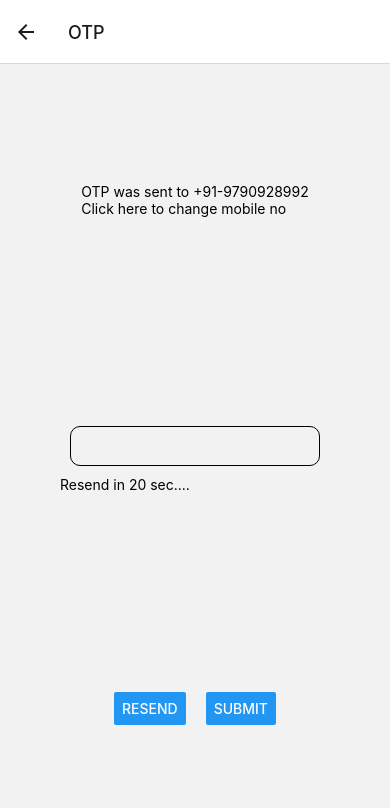
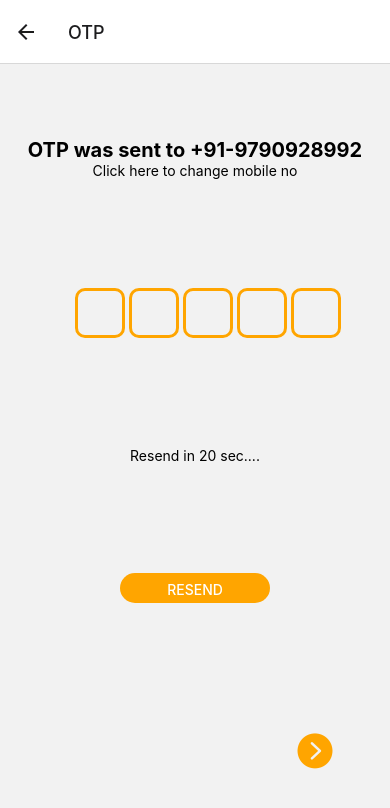
Before and after one commit to febinoAnand/emailtrackingReactNative, a React Native app: screen /OTP in a window 390 px wide. Shown: the top 808 px of the page. Built offline with nearby package versions, Linux system fonts and the light colour scheme.

Commit message:
Added UI design for signup an OTP page

```diff
--- a/screens/AuthScreens/otpauth.js
+++ b/screens/AuthScreens/otpauth.js
@@ -1,32 +1,67 @@
 import {View,Text,TextInput,Button,StyleSheet} from 'react-native'
-
+import { AntDesign } from '@expo/vector-icons';
+import React, { useRef } from 'react';
 
 export default function OTPAuth({navigation}){
+    const inputRefs = [...Array(5)].map(() => useRef(null));
+
+    const focusNextInput = (index) => {
+        if (index < inputRefs.length - 1) {
+        inputRefs[index + 1].current.focus();
+        }
+    };
+
+    const focusPreviousInput = (index) => {
+        if (index > 0) {
+        inputRefs[index - 1].current.focus();
+        }
+    };
+
+    const handleInputChange = (value, index) => {
+        if (value !== '') {
+        focusNextInput(index);
+        } else {
+        focusPreviousInput(index);
+        }
+    };
     return(
         <View style={style.container}>
         <View>
-            <Text>OTP was sent to +91-9790928992</Text>
-            <Text>Click here to change mobile no</Text>
+            <Text style={style.baseText}>OTP was sent to +91-9790928992</Text>
+            <Text style={style.innerText}>Click here to change mobile no</Text>
+        </View>
+        <View style={style.otpContainer}>
+        {[...Array(5)].map((_, index) => (
+          <TextInput
+            key={index} ref={inputRefs[index]}
+            style={style.otpInput} maxLength={1} keyboardType="numeric"
+            onChangeText={(value) => handleInputChange(value, index)}
+            onKeyPress={({ nativeEvent }) => {
+              if (nativeEvent.key === 'Backspace') {
+                focusPreviousInput(index);
+              }
+            }}
+          />
+        ))}
         </View>
         <View >
-            <TextInput style={style.textInput}/>
             <Text>Resend in 20 sec....</Text>
         </View>
-        <View style={style.buttonContainer}>
-            <View >
-                <Button title="Resend"
-                    onPress={()=>{
+        <View style={style.resendButton}>
+            <Button
+                title="Resend"
+                onPress={() => {
                     alert("Resend..OK");
                 }}
+                color="orange"
             />
         </View>
-            <View>
-                <Button title="Submit"
+        <View style={style.button}>
+            <AntDesign name="rightcircle" size={35} color="orange"
                 onPress={()=>{
                     navigation.navigate("Registration")
                 }}
             />
-            </View>
         </View>
         </View>
     )
@@ -38,7 +73,15 @@ const style = StyleSheet.create({
         alignItems:"center",
         justifyContent:"space-around",
         padding : 20
-    },textInput:{
+    },
+    baseText: {
+        fontWeight: 'bold',
+        fontSize:20,
+      },
+    innerText: {
+        textAlign:'center'
+    },
+    textInput:{
         borderWidth:1,
         borderColor:"black",
         height:40,
@@ -46,9 +89,36 @@ const style = StyleSheet.create({
         margin:10,
         borderRadius:10,
         padding:5
-    },buttonContainer:{
-        flexDirection:"row",
-        gap:20
+    },
+    otpContainer: {
+        flexDirection: 'row',
+        justifyContent: 'space-between',
+        width: '70%',
+    },
+    resendContainer: {
+        marginTop: 10,
+        height: 100,
+        width:150
+    },
+    resendButton: {
+        height: 30,
+        width: 150,
+        fontSize: 40,
+        borderRadius: 200,
+        overflow: 'hidden',
+    },
+    otpInput: {
+        borderWidth: 3,
+        borderColor: 'orange',
+        height: 50,
+        width: 50,
+        marginHorizontal: 2,
+        borderRadius: 10,
+        textAlign: 'center',
+    },
+    button: {
+        marginTop: 20,
+        left: 120
     }
 
 })
--- a/screens/AuthScreens/signup.js
+++ b/screens/AuthScreens/signup.js
@@ -1,42 +1,58 @@
-import {Text,View,TextInput, StyleSheet,Button} from 'react-native';
-
+import { View, TextInput, StyleSheet } from 'react-native';
+import { SimpleLineIcons, AntDesign, Ionicons } from '@expo/vector-icons';
 
 export default function Signup({navigation}){
     return(
-        <View style={styles.centerText} >
-            <Text>Email</Text>
-            <TextInput
-            style={styles.textInput}/>
-            <Text>Mobile No</Text>
-            <TextInput
-            style={styles.textInput}/>
+        <View style={styles.centerText}>
+            <View style={{ height: 200 }}></View>
+            <View style={styles.inputContainer}>
+                <SimpleLineIcons name="user" size={20} color="orange" style={styles.icon} />
+                <TextInput
+                    style={styles.textInput}
+                    placeholder='Email' />
+            </View>
+            <View style={{ height: 20 }}></View>
+            <View style={styles.inputContainer}>
+                <Ionicons name="call-sharp" size={20} color="orange" style={styles.icon} />
+                <TextInput
+                    style={styles.textInput}
+                    placeholder='Mobile No' />
+            </View>
             <View style={styles.button}>
-                <Button title="submit" onPress = {()=>{
+                <AntDesign name="rightcircle" size={50} color="orange" onPress={() => {
                     navigation.navigate("OTP")
-                }}/>
+                }} />
             </View>
         </View>
     )
 }
 
-const styles= StyleSheet.create({
-    centerText:{
-        flex:1,
-        alignItems:"center",
-        justifyContent:"center",
+const styles = StyleSheet.create({
+    centerText: {
+        flex: 1,
+        alignItems: "center",
+        justifyContent: "center",
     },
-    textInput:{
-        borderWidth:1,
-        borderColor:"black",
-        height:40,
-        width:250,
-        margin:10,
-        borderRadius:10,
-        padding:5
+    inputContainer: {
+        flexDirection: 'row',
+        alignItems: 'center',
     },
-    button:{
-        marginTop:20,
+    textInput: {
+        borderWidth: 3,
+        borderColor: "orange",
+        height: 40,
+        width: 300,
+        margin: 10,
+        borderRadius: 10,
+        paddingLeft: 40,
+    },
+    icon: {
+        position: 'absolute',
+        left: 20,
+        zIndex: 1,
+    },
+    button: {
+        marginTop: 200,
+        left: 130
     }
-
-
-})
+});
```
Also changed, not shown: package.json (+5 -5 lines), 1 other file (tests, documents, lock files or other folders). Lines whose indentation alone changed are shown as unchanged.
